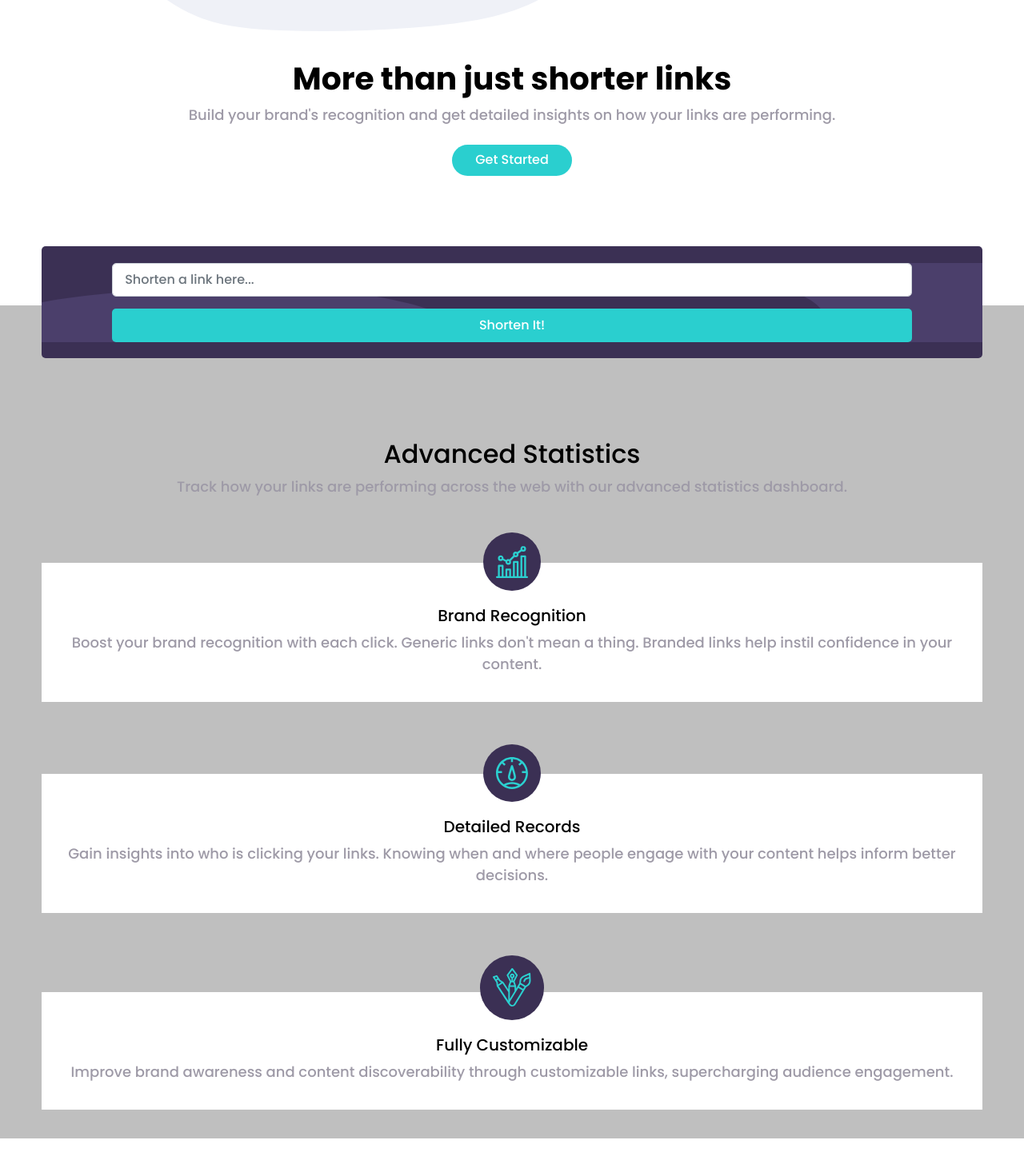
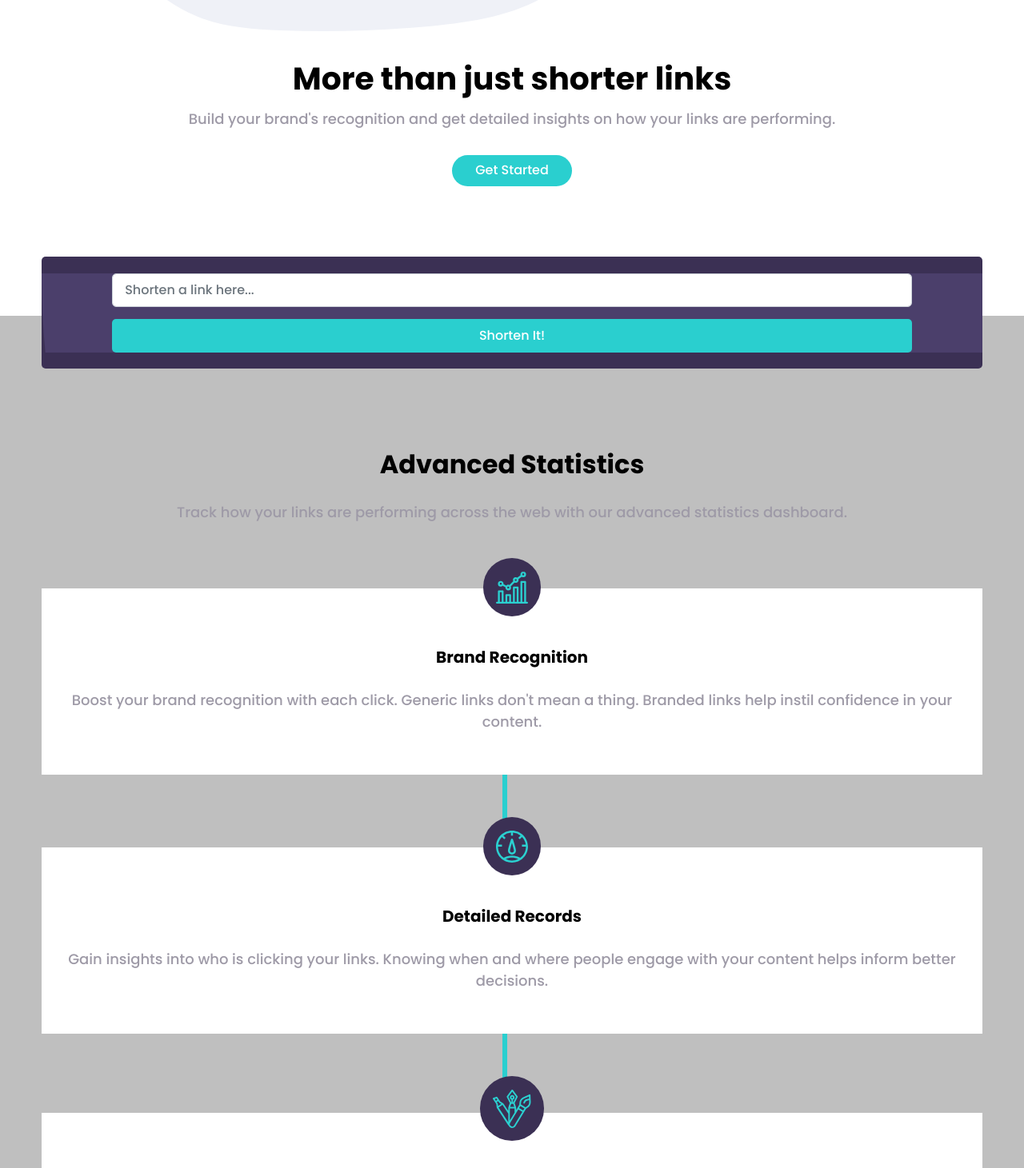
Before and after one commit to tadepoju95/react-shortly, a React (Create React App) app: page / in a window 1280 px wide. Shown: the part 549-2010 px from the top of the page at 80% size. Before the commit the page ends 1973 px from the top, so only its background shows below. Built offline with nearby package versions, Linux system fonts and the light colour scheme.

Commit message:
Modified files in project folder.

```diff
--- a/src/components/main.css
+++ b/src/components/main.css
@@ -63,6 +63,12 @@ hr {
 	margin-top: 2em;
 }
 
+.firstSection-text-button p {
+	padding: 1em;
+	margin-top: -.70em;
+	margin-bottom: 0;
+}
+
 h1 {
 	font-size: 2.45rem;
 	font-weight: 700;
@@ -89,12 +95,13 @@ p {
 	background-color: hsl(180, 66%, 49%);
 	color: white;
 	text-align: center;
-	margin-top: .50em;
+	margin-top: .85em;
 	padding: .40em 1.75em;
 }
 
 .second_section {
-	padding: 1em 0;
+	padding-top: 1em;
+	padding-bottom: 3.50em;
 	background-color: hsl(0, 0%, 75%);
 	margin-top: 9em;
 }
@@ -133,8 +140,9 @@ p {
 	gap: 15px;
 }
 
-main {
+.second_section-container {
 	position: relative;
+	z-index: 5;
 }
 
 .second_section-header-text {
@@ -151,8 +159,6 @@ main {
 	margin-bottom: 1em;
 	padding-top: 3em;
 	padding-bottom: 1em;
-	padding-left: .50em;
-	padding-right: .50em;
 }
 
 .circle {
@@ -163,13 +169,29 @@ main {
   transform: translateY(35px);
 }
 
-/*
 .vertical-line {
-	border-left: 6px solid green;
-	height: 500px;
+	border-left: 6px solid hsl(180, 66%, 49%);
+	padding-top: 40em;
 	position: absolute;
-  left: 0px;
+  left: 49%;
   top: 0px;
-  transform: translateY(980px);
+  z-index: -1;
+  margin-top: 25em;
 }
-*/
+
+.second_section-header-text-box p {
+	padding: 1.10em;
+}
+
+.second_section-header-text p {
+	margin-top: 1.50em;
+}
+
+.second_section-header-text h2{
+	font-weight: 700;
+}
+
+.second_section-header-text-box h5 {
+	margin-top: 1em;
+	font-weight: 700;
+}
--- a/src/components/sections/Form.js
+++ b/src/components/sections/Form.js
@@ -26,7 +26,7 @@ class Form extends React.Component {
 	render() {
 		return (
 			<div className="form">
-				<div className="form-input" style={{backgroundImage: 'url("/images/bg-shorten-desktop.svg")', backgroundRepeat: 'no-repeat',   backgroundSize: 'cover'}}>
+				<div className="form-input" style={{backgroundImage: 'url("/images/bg-shorten-mobile.svg")', backgroundRepeat: 'no-repeat',   backgroundSize: 'cover'}}>
 					{this.renderForm()}
 				</div>
 			</div>
--- a/src/components/sections/SecondSection.js
+++ b/src/components/sections/SecondSection.js
@@ -21,6 +21,7 @@ const SecondSection = () => {
 							<p>Boost your brand recognition with each click. Generic links don't mean a thing. Branded links help instil confidence in your content.</p>
 						</div>
 					</div>
+					<div className="vertical-line"></div>
 					<span className="circle"><img className="circle-icon" src="images/icon-detailed-records.svg" alt="recognition icon"/></span>
 					<div className="second_section-header-text-box">
 						<h5>Detailed Records</h5>
```
